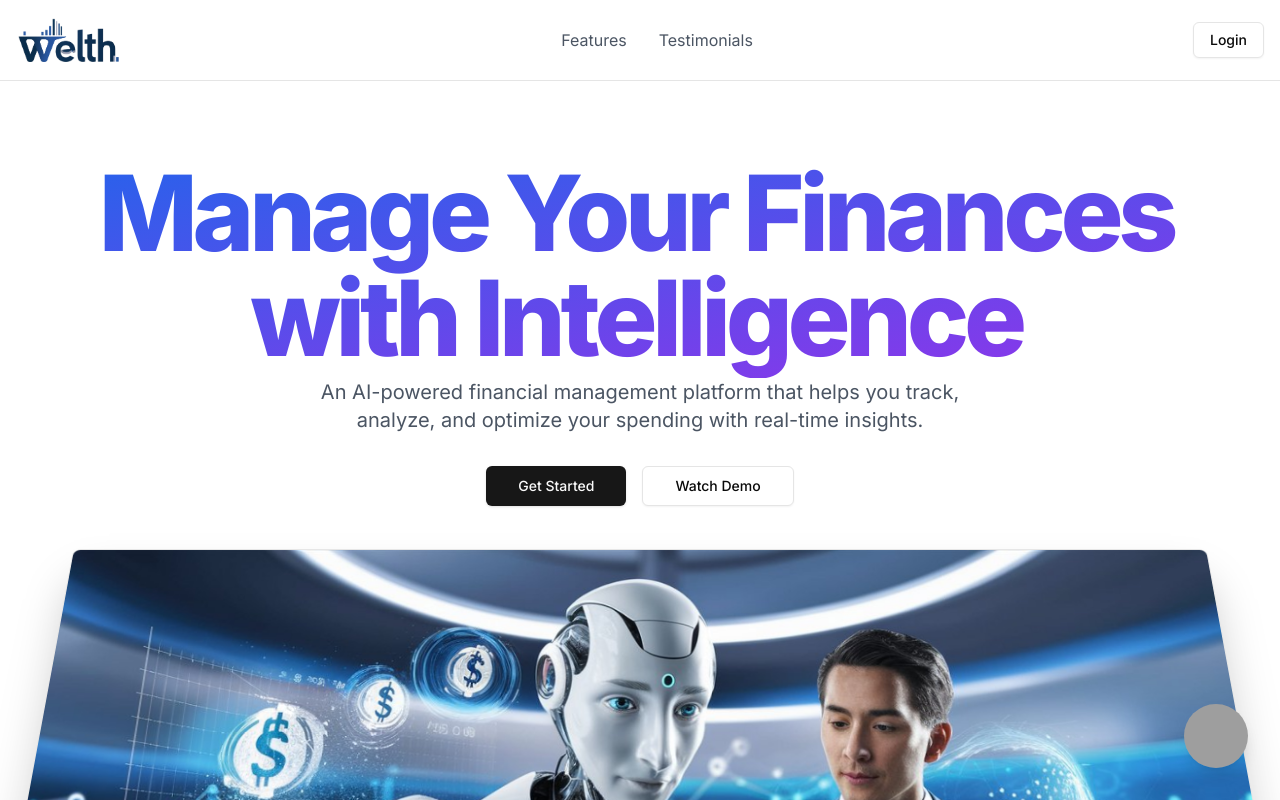
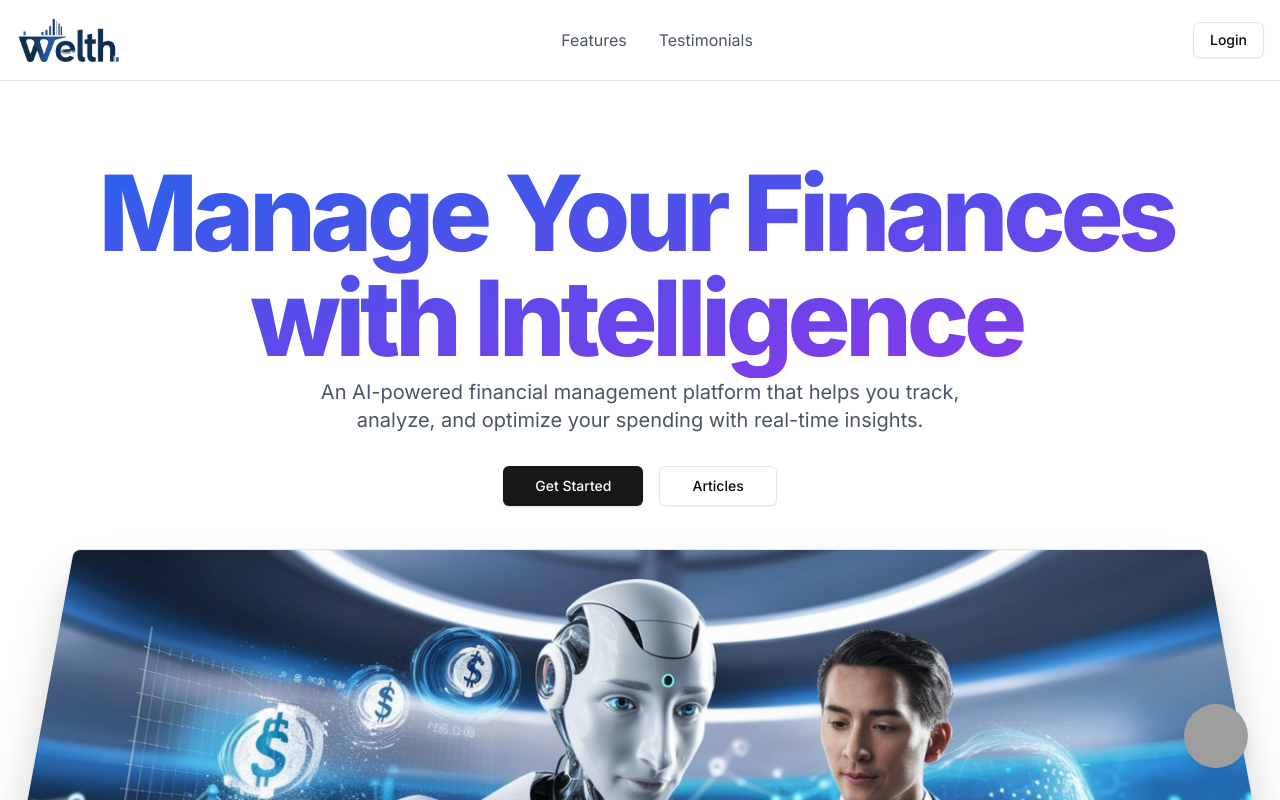
Before and after one commit to Neelancy1504/TrackMate, a Next.js app: page / in a window 1280 px wide. Shown: the top 800 px of the page. Built offline with nearby package versions, Linux system fonts and the light colour scheme; no server answers; grey boxes are pictures that could not be loaded.

Commit message:
Added Articles Button

```diff
--- a/components/Hero.jsx
+++ b/components/Hero.jsx
@@ -42,9 +42,9 @@ const HeroSection = () => {
               Get Started
             </Button>
           </Link>
-          <Link href="https://www.youtube.com/roadsidecoder">
+          <Link href="https://finance-article-page-nu.vercel.app/">
             <Button size="lg" variant="outline" className="px-8">
-              Watch Demo
+              Articles
             </Button>
           </Link>
         </div>
```
